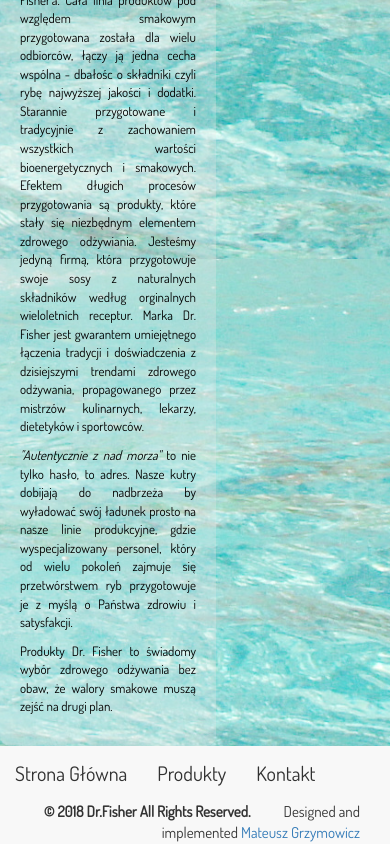
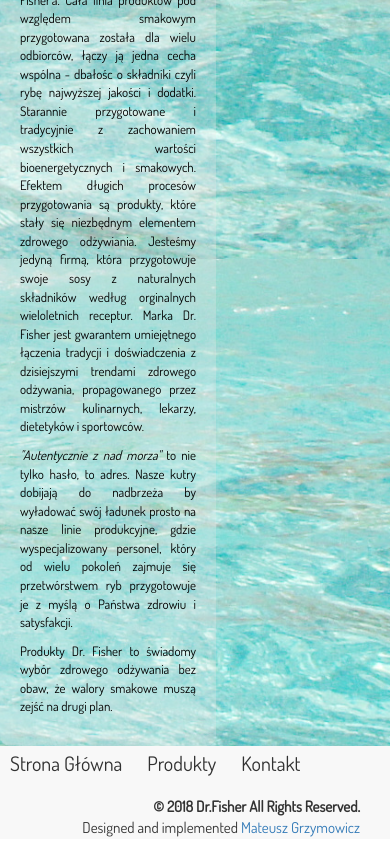
Before and after one commit to Zirek90/Dr-Fisher, a React (Create React App) app: page / in a window 390 px wide. Shown: the part 585-1429 px from the top of the page. Built offline with nearby package versions, Linux system fonts and the light colour scheme; no server answers; what react-google-maps would draw is missing.

Commit message:
fixed rwd of footer

```diff
--- a/src/css/main.css
+++ b/src/css/main.css
@@ -610,3 +610,15 @@
     .footer p span {
       font-weight: normal;
       padding-left: 30px; }
+
+@media (min-width: 768px) {
+  .footer .navbar-nav > li > a {
+    padding: 15px 15px 10px 10px; } }
+
+@media (max-width: 767px) {
+  .footer .navbar-nav > li > a {
+    padding: 0 15px 10px 10px; } }
+
+@media (max-width: 548px) {
+  .footer > p > span {
+    display: block; } }
--- a/src/scss/partials/_footer.scss
+++ b/src/scss/partials/_footer.scss
@@ -29,3 +29,24 @@
     }
   }
 }
+
+@media (min-width: 768px) {
+  .footer {
+    .navbar-nav > li > a {
+      padding: 15px 15px 10px 10px;
+    }
+  }
+}
+@media (max-width: 767px) {
+  .footer {
+    .navbar-nav > li > a {
+      padding: 0 15px 10px 10px;
+    }
+  }
+}
+
+@media (max-width: 548px) {
+  .footer > p > span {
+    display: block;
+  }
+}
```
